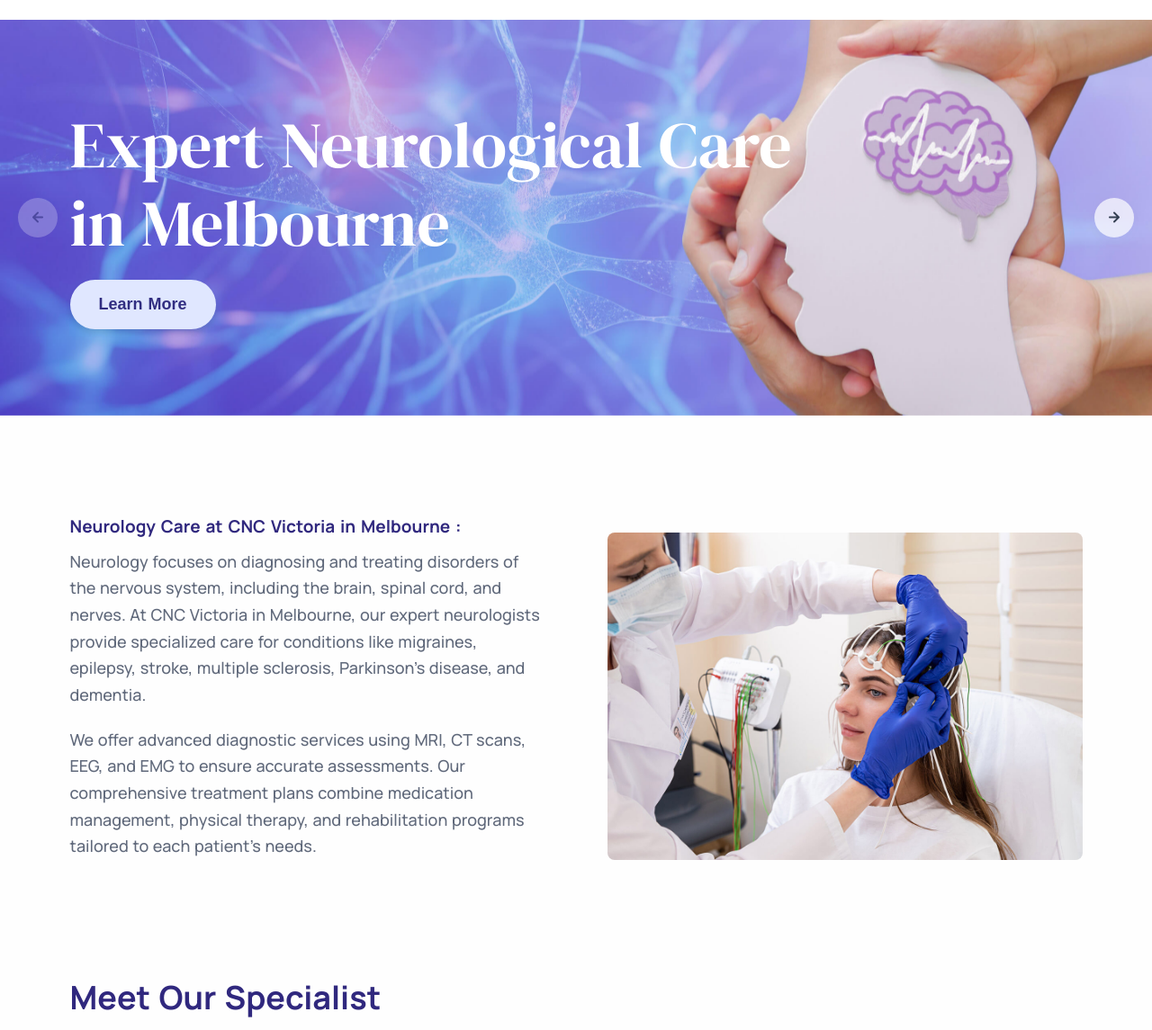
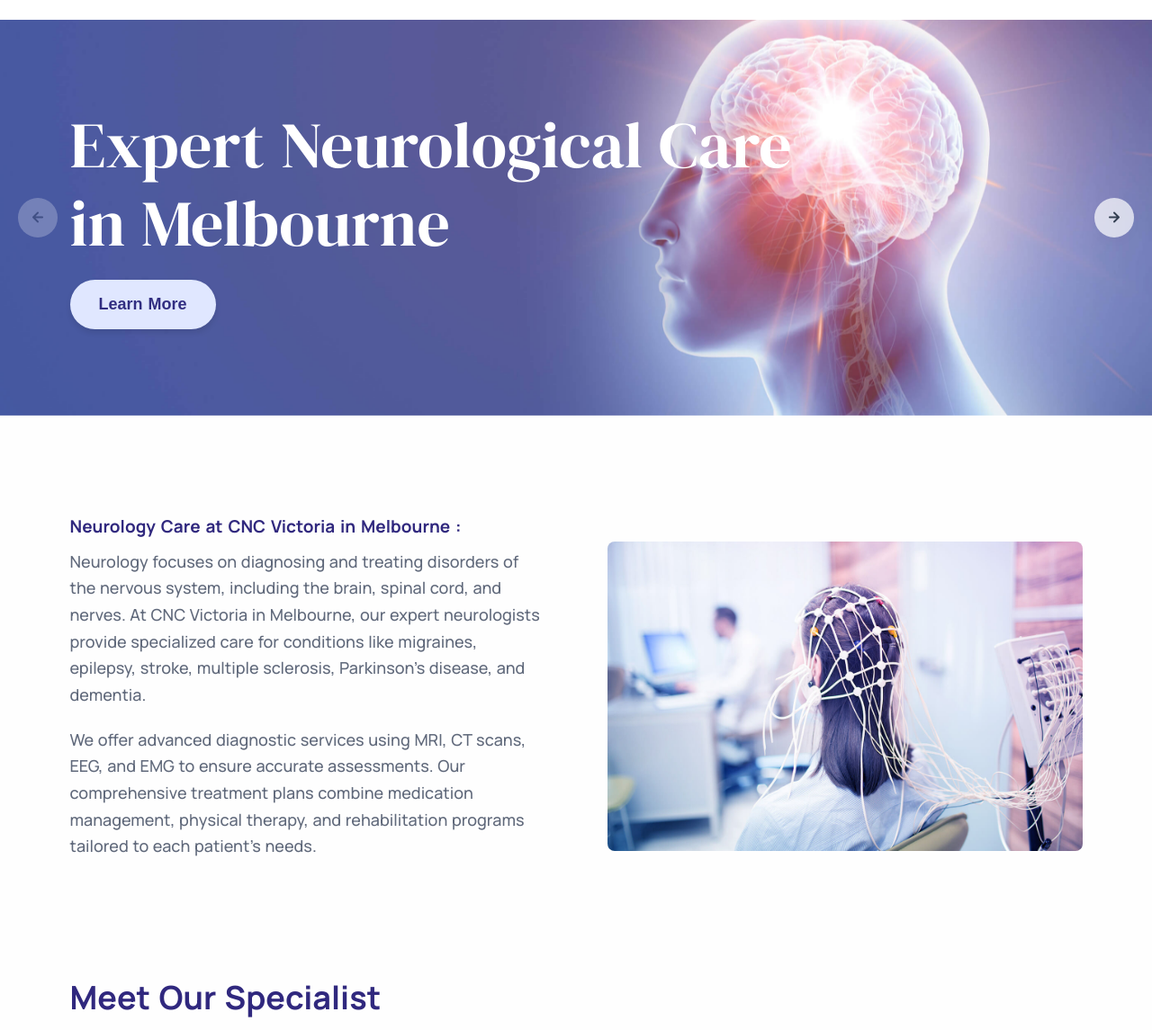
Before and after one commit to Adi8817/Melbourne-Neurology, a plain HTML site: page index.html in a window 1280 px wide. Shown: the part 75-1220 px from the top of the page at 90% size. Drawn offline with Linux system fonts and the light colour scheme.

Commit message:
push all

```diff
--- a/index.html
+++ b/index.html
@@ -99,7 +99,7 @@
       <div class="swiper-container swiper-hero dots-over" data-margin="0" data-autoplay="true" data-autoplaytime="7000" data-nav="true" data-dots="false" data-items="1" data-effect="fade">
         <div class="swiper">
           <div class="swiper-wrapper">
-            <div class="swiper-slide bg-image" data-image-src="./assets/images/slider-1.jpg">
+            <div class="swiper-slide bg-image" data-image-src="./assets/images/header-bga.jpg">
               <div class="container h-100">
                 <div class="row h-100">
                   <div class="col-md-11 offset-md-1 col-lg-9 offset-lg-0 col-xl-9 col-xxl-8 text-center text-lg-start justify-content-center align-self-center align-items-start">
@@ -175,7 +175,7 @@
 
         <!--/column -->
         <div class="col-md-8 col-lg-6 mx-auto">
-          <figure class="rounded mb-0"><img src="./assets/images/welcome-section.jpg" srcset="./assets/images/welcome-section.jpg 2x" alt=""></figure>
+          <figure class="rounded mb-0"><img src="./assets/images/epilepsy.jpg" srcset="./assets/images/epilepsy.jpg 2x" alt=""></figure>
         </div>
         <!--/column -->
       </div>
```
